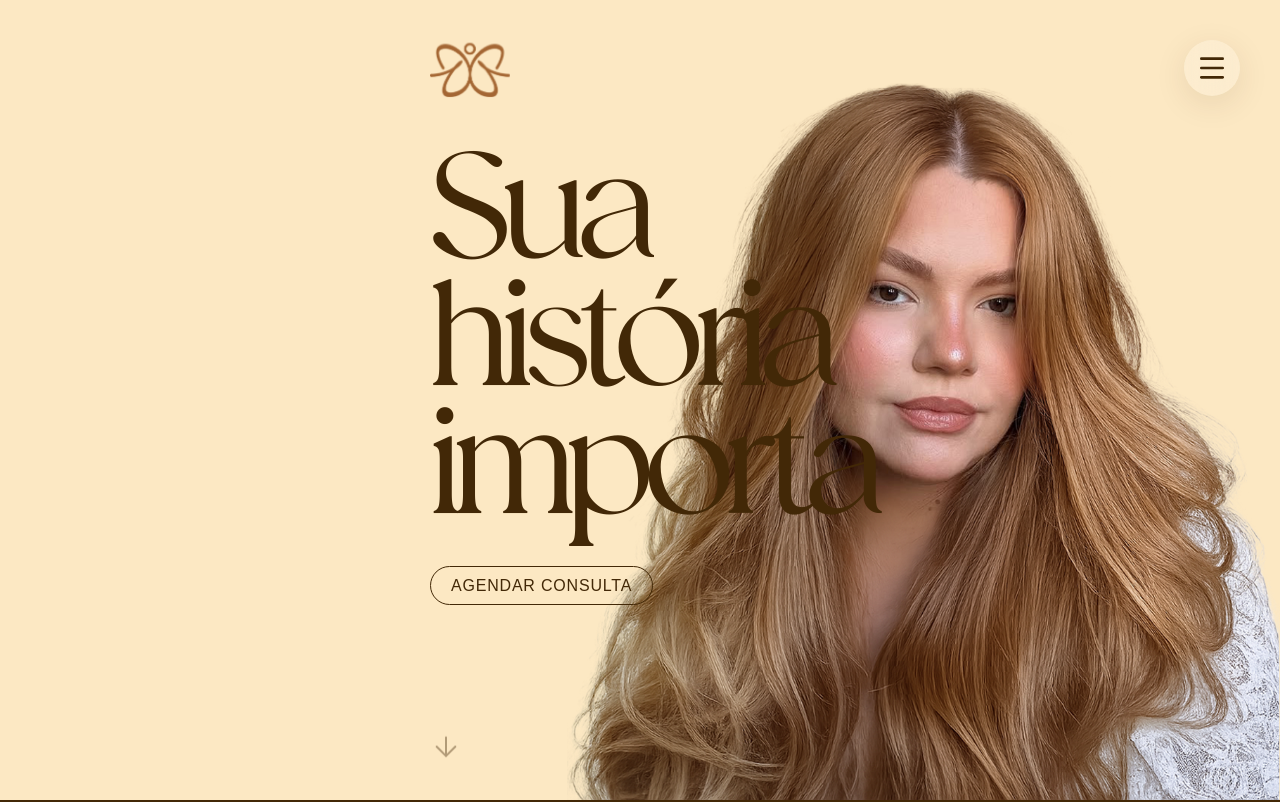
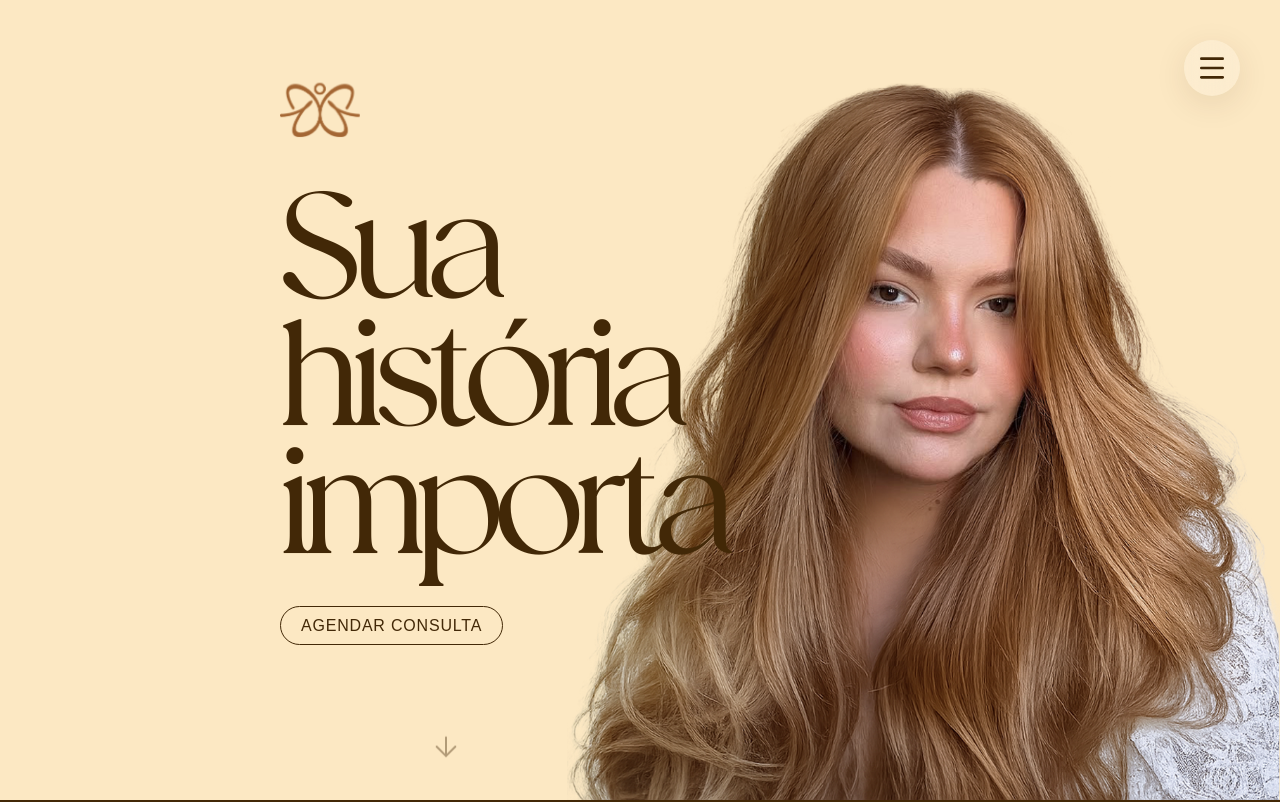
Before and after one commit to sorrilhapsi/website, a React (Vite) app: page / in a window 1280 px wide. Shown: the top 802 px of the page. Built offline with nearby package versions, Linux system fonts and the light colour scheme.

Commit message:
Update App.tsx

```diff
--- a/src/App.tsx
+++ b/src/App.tsx
@@ -218,8 +218,9 @@ export default function App() {
           id="home"
           className="relative min-h-[100vh] flex flex-col pt-[30px] overflow-hidden"
         >
+          {/* ↓ ALTERAÇÃO: md:pl-[430px] → md:pl-[280px], adicionado md:pt-[40px], md:max-w-[800px] → md:max-w-[620px] */}
           <motion.div
-            className="px-[30px] md:pl-[430px] relative z-10 flex flex-col items-start force-gpu md:max-w-[800px]"
+            className="px-[30px] md:pl-[280px] md:pt-[40px] relative z-10 flex flex-col items-start force-gpu md:max-w-[620px]"
             variants={heroContainerVariants}
             initial="hidden"
             animate="visible"
```
